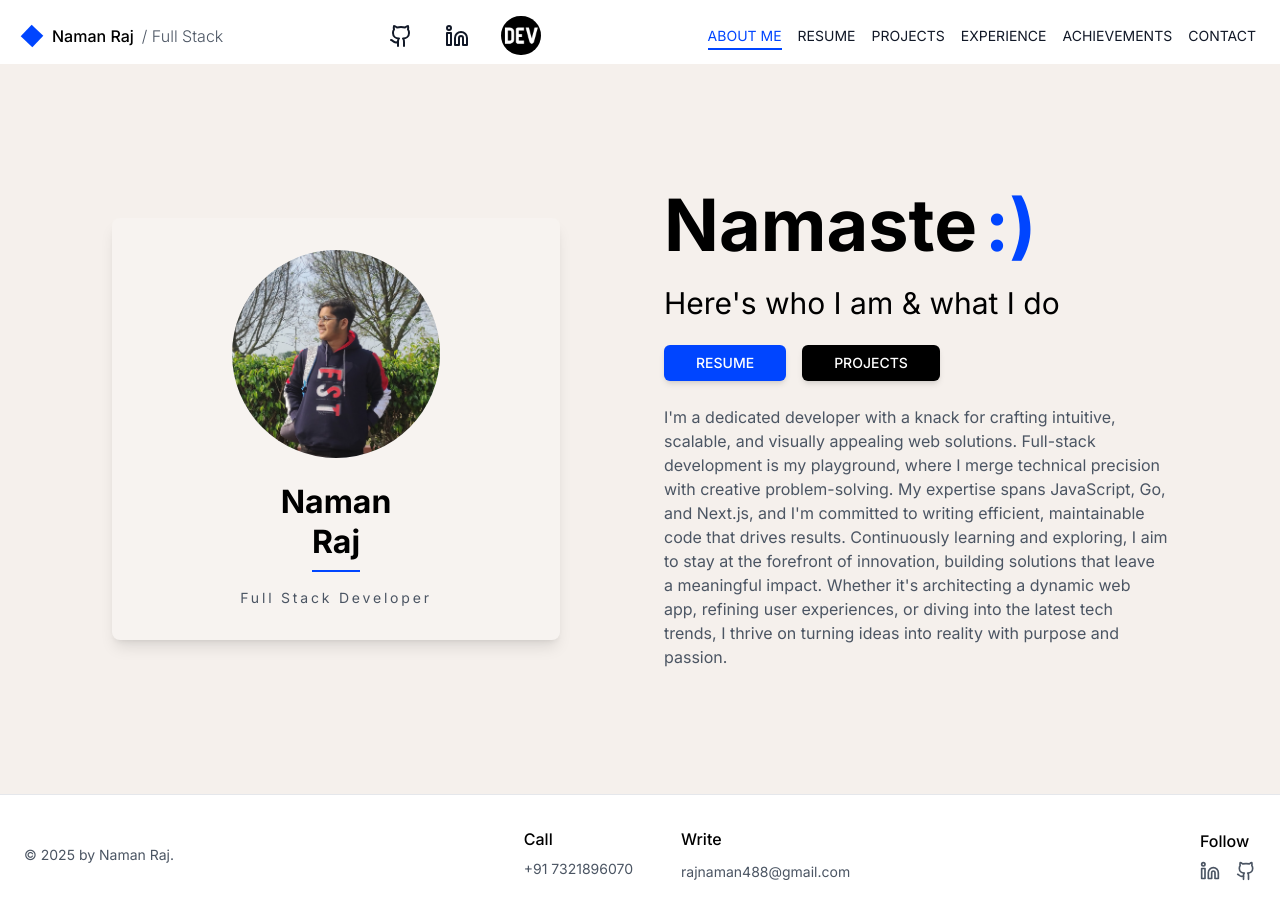
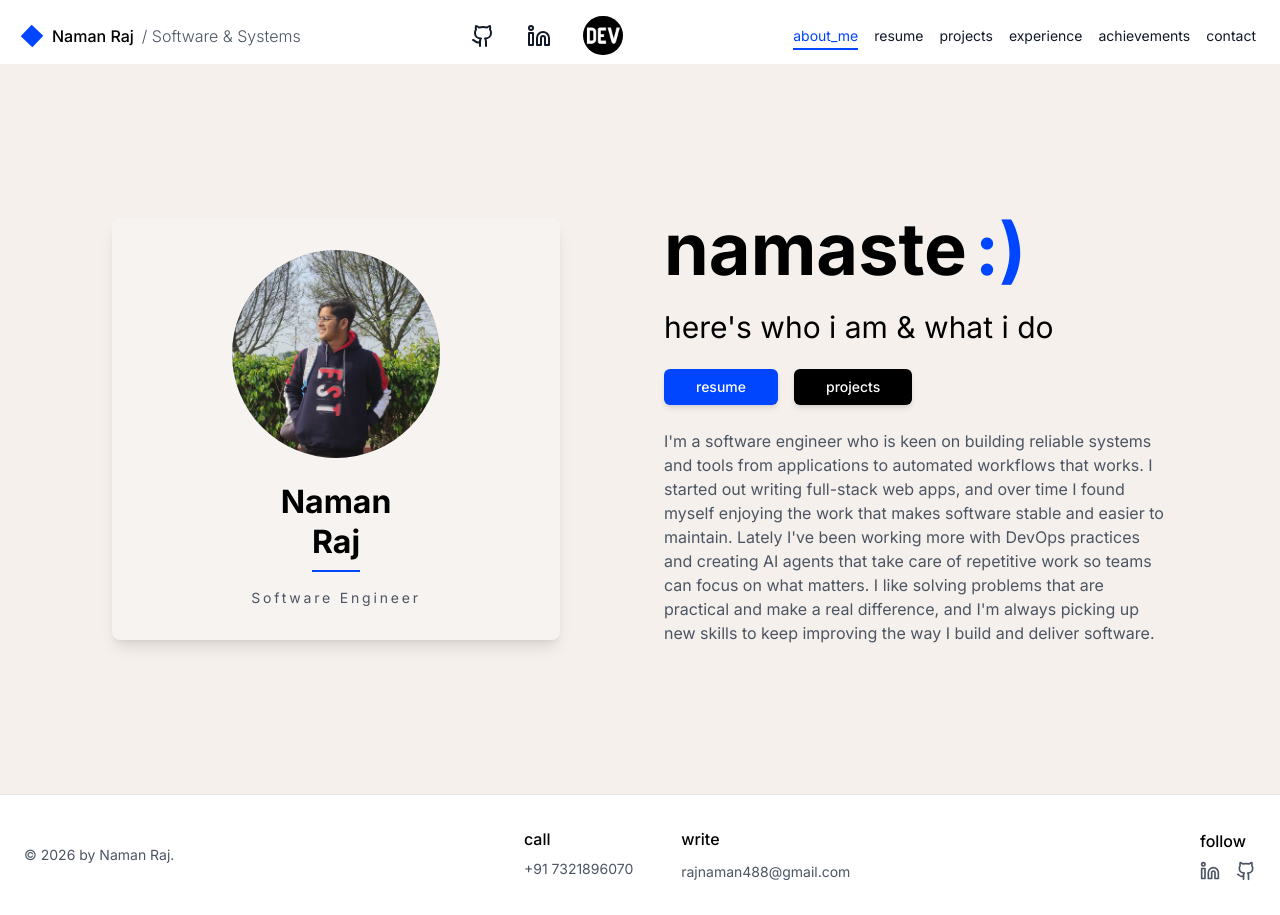
Before and after one commit to Denyme24/my-portfolio, a Next.js app: page / in a window 1280 px wide. Built offline with nearby package versions, Linux system fonts and the light colour scheme.

Commit message:
chore: update text casing
Signed-off-by: Denyme24 <namanraj24@outlook.com>

```diff
--- a/app/achievements/page.tsx
+++ b/app/achievements/page.tsx
@@ -85,7 +85,7 @@ export default function AchievementsPage() {
                 animate={{ rotate: [0, 180, 360] }}
                 transition={{ duration: 4, repeat: Infinity, ease: 'linear' }}
               />
-              <h1 className="text-5xl font-bold">Achievements</h1>
+              <h1 className="text-5xl font-bold">achievements</h1>
             </motion.div>
             <motion.p
               initial={{ opacity: 0 }}
@@ -259,7 +259,7 @@ export default function AchievementsPage() {
               >
                 <Award className="h-6 w-6 text-[#0045FF]" />
                 <span className="font-semibold text-gray-800">
-                  More achievements on the way...
+                  more achievements on the way...
                 </span>
               </motion.div>
             </div>
--- a/app/experience/page.tsx
+++ b/app/experience/page.tsx
@@ -89,7 +89,7 @@ export default function ExperiencePage() {
                 animate={{ rotate: [0, 180, 360] }}
                 transition={{ duration: 4, repeat: Infinity, ease: 'linear' }}
               />
-              <h1 className="text-5xl font-bold">Experience</h1>
+              <h1 className="text-5xl font-bold">experience</h1>
             </motion.div>
             <motion.p
               initial={{ opacity: 0 }}
@@ -181,8 +181,8 @@ export default function ExperiencePage() {
 
                         {/* Achievements */}
                         <div className="space-y-2">
-                          <h3 className="mb-3 text-sm font-semibold uppercase tracking-wide text-gray-500">
-                            Key Contributions
+                          <h3 className="mb-3 text-sm font-semibold tracking-wide text-gray-500">
+                            key contributions
                           </h3>
                           <ul className="space-y-2">
                             {experience.achievements.map((achievement, idx) => (
@@ -221,7 +221,7 @@ export default function ExperiencePage() {
           >
             <div className="inline-block rounded-full bg-white px-8 py-4 shadow-lg">
               <p className="font-semibold text-gray-800">
-                Always open to new opportunities and collaborations
+                always open to new opportunities and collaborations
               </p>
             </div>
           </motion.div>
--- a/app/projects/page.tsx
+++ b/app/projects/page.tsx
@@ -88,7 +88,7 @@ export default function ProjectsPage() {
                 animate={{ rotate: [0, 180, 360] }}
                 transition={{ duration: 4, repeat: Infinity, ease: 'linear' }}
               />
-              Projects
+              projects
             </motion.h1>
             <motion.p
               initial={{ opacity: 0 }}
--- a/components/card.tsx
+++ b/components/card.tsx
@@ -62,7 +62,7 @@ export default function ProfileCard() {
           animate={{ opacity: 1 }}
           transition={{ delay: 0.7, duration: 0.5 }}
         >
-          Full Stack Developer
+          Software Engineer
         </motion.p>
       </div>
     </motion.div>
--- a/components/footer.tsx
+++ b/components/footer.tsx
@@ -25,7 +25,7 @@ export default function Footer() {
           viewport={{ once: true }}
           transition={{ duration: 0.5 }}
         >
-          <p>© 2025 by Naman Raj.</p>
+          <p>© 2026 by Naman Raj.</p>
         </motion.div>
 
         {/* Contact Section */}
@@ -36,7 +36,7 @@ export default function Footer() {
             viewport={{ once: true }}
             transition={{ duration: 0.5, delay: 0.1 }}
           >
-            <h3 className="mb-2 font-medium">Call</h3>
+            <h3 className="mb-2 font-medium">call</h3>
             <motion.p
               className="text-sm text-gray-600"
               whileHover={{ color: '#0045FF', x: 2 }}
@@ -52,7 +52,7 @@ export default function Footer() {
             viewport={{ once: true }}
             transition={{ duration: 0.5, delay: 0.2 }}
           >
-            <h3 className="mb-2 font-medium">Write</h3>
+            <h3 className="mb-2 font-medium">write</h3>
             <Link
               href="mailto:rajnaman488@gmail.com"
               className="text-sm text-gray-600 transition-colors hover:text-[#0045FF]"
@@ -71,7 +71,7 @@ export default function Footer() {
           viewport={{ once: true }}
           transition={{ duration: 0.5, delay: 0.3 }}
         >
-          <h3 className="mb-2 font-medium">Follow</h3>
+          <h3 className="mb-2 font-medium">follow</h3>
           <div className="flex gap-4">
             {socialLinks.map((social) => (
               <motion.div
--- a/components/header.tsx
+++ b/components/header.tsx
@@ -12,12 +12,12 @@ export default function Navbar() {
   const [isMenuOpen, setIsMenuOpen] = useState(false);
 
   const navigation = [
-    { name: 'ABOUT ME', href: '/' },
-    { name: 'RESUME', href: '/naman_resume.pdf' },
-    { name: 'PROJECTS', href: '/projects' },
-    { name: 'EXPERIENCE', href: '/experience' },
-    { name: 'ACHIEVEMENTS', href: '/achievements' },
-    { name: 'CONTACT', href: '/contact' },
+    { name: 'about_me', href: '/' },
+    { name: 'resume', href: '/naman_resume.pdf' },
+    { name: 'projects', href: '/projects' },
+    { name: 'experience', href: '/experience' },
+    { name: 'achievements', href: '/achievements' },
+    { name: 'contact', href: '/contact' },
   ];
 
   const pathname = usePathname();
@@ -46,7 +46,7 @@ export default function Navbar() {
           >
             <span className="whitespace-nowrap font-medium">Naman Raj</span>
             <span className="hidden font-light text-gray-600 sm:inline">
-              / Full Stack
+              / Software & Systems
             </span>
           </Link>
         </motion.div>
--- a/components/hero.tsx
+++ b/components/hero.tsx
@@ -26,7 +26,7 @@ export default function Hero() {
             className="xs:text-5xl relative text-4xl font-bold sm:text-7xl"
           >
             <span className="whitespace-nowrap">
-              Namaste
+              namaste
               <motion.span
                 initial={{ rotate: 0 }}
                 animate={{ rotate: [0, 20, 0, 20, 0] }}
@@ -49,7 +49,7 @@ export default function Hero() {
             transition={{ duration: 0.7, delay: 0.3 }}
             className="text-3xl"
           >
-            Here&apos;s who I am & what I do
+            here&apos;s who i am & what i do
           </motion.h2>
 
           <motion.div
@@ -60,7 +60,7 @@ export default function Hero() {
           >
             <Link href={'/naman_resume.pdf'}>
               <Button className="bg-[#0045FF] px-8 text-white shadow-md transition-all duration-300 hover:scale-105 hover:bg-[#0045FF]/90 hover:shadow-lg hover:shadow-blue-200">
-                RESUME
+                resume
               </Button>
             </Link>
             <Link href={'/projects'}>
@@ -68,7 +68,7 @@ export default function Hero() {
                 variant="outline"
                 className="group relative overflow-hidden border-0 bg-black px-8 text-white shadow-md hover:shadow-lg"
               >
-                <span className="relative z-10">PROJECTS</span>
+                <span className="relative z-10">projects</span>
                 <span className="absolute inset-0 origin-left scale-x-0 transform bg-[#0045FF] transition-transform duration-300 group-hover:scale-x-100"></span>
               </Button>
             </Link>
@@ -80,17 +80,15 @@ export default function Hero() {
             transition={{ duration: 1, delay: 0.9 }}
             className="max-w-lg text-gray-600"
           >
-            I&apos;m a dedicated developer with a knack for crafting intuitive,
-            scalable, and visually appealing web solutions. Full-stack
-            development is my playground, where I merge technical precision with
-            creative problem-solving. My expertise spans JavaScript, Go, and
-            Next.js, and I&apos;m committed to writing efficient, maintainable
-            code that drives results. Continuously learning and exploring, I aim
-            to stay at the forefront of innovation, building solutions that
-            leave a meaningful impact. Whether it&apos;s architecting a dynamic
-            web app, refining user experiences, or diving into the latest tech
-            trends, I thrive on turning ideas into reality with purpose and
-            passion.
+            I&apos;m a software engineer who is keen on building reliable
+            systems and tools from applications to automated workflows that
+            works. I started out writing full-stack web apps, and over time I
+            found myself enjoying the work that makes software stable and easier
+            to maintain. Lately I&apos;ve been working more with DevOps
+            practices and creating AI agents that take care of repetitive work
+            so teams can focus on what matters. I like solving problems that are
+            practical and make a real difference, and I&apos;m always picking up
+            new skills to keep improving the way I build and deliver software.
           </motion.p>
         </div>
       </div>
--- a/components/project-card.tsx
+++ b/components/project-card.tsx
@@ -30,8 +30,8 @@ export default function ProjectCard({
       whileInView={{ opacity: 1, y: 0 }}
       viewport={{ once: true, margin: '-100px' }}
       transition={{ duration: 0.6 }}
+      className="group"
     >
-      <Link href={href} className="group block">
       <motion.div
         className="grid bg-white shadow-lg transition-all duration-300 md:grid-cols-2"
         whileHover={{
@@ -43,6 +43,7 @@ export default function ProjectCard({
         {/* Content */}
         <div className="p-8 md:p-12">
           <div className="mb-6 border-l-4 border-[#0045FF] pl-4">
+            <Link href={href} className="inline-block">
               <motion.h3
                 className="mb-2 text-2xl font-bold"
                 initial={{ opacity: 0.8 }}
@@ -51,6 +52,7 @@ export default function ProjectCard({
               >
                 {title}
               </motion.h3>
+            </Link>
             <p className="text-gray-600">{role}</p>
           </div>
           <p className="leading-relaxed text-gray-600">{description}</p>
@@ -61,7 +63,7 @@ export default function ProjectCard({
                 whileTap={{ scale: 0.95 }}
               >
                 <Button className="bg-[#0045FF] px-8 text-white shadow-md transition-all duration-200 hover:bg-[#0045FF]/90 hover:shadow-lg">
-                    CODE
+                  code
                 </Button>
               </motion.div>
             </Link>
@@ -74,7 +76,7 @@ export default function ProjectCard({
                   variant="outline"
                   className="relative overflow-hidden border-0 bg-black px-8 text-white"
                 >
-                    <span className="relative z-10">DEMO</span>
+                  <span className="relative z-10">demo</span>
                   <span className="absolute inset-0 origin-left scale-x-0 transform bg-[#0045FF] transition-transform duration-300 group-hover:scale-x-100"></span>
                 </Button>
               </motion.div>
@@ -82,12 +84,15 @@ export default function ProjectCard({
           </div>
         </div>
 
-          {/* Image - Restored hover effect */}
-          <div className="relative h-64 overflow-hidden bg-gray-100 md:h-full">
+        {/* Image - clickable link to project */}
+        <Link
+          href={href}
+          className="relative block h-64 overflow-hidden bg-gray-100 md:h-full"
+        >
           <motion.div
             whileHover={{ scale: 1.05 }}
             transition={{ duration: 0.5 }}
-              className="h-full w-full"
+            className="relative h-full w-full"
           >
             <Image
               src={image}
@@ -96,9 +101,8 @@ export default function ProjectCard({
               className="object-cover transition-all duration-500"
             />
           </motion.div>
-          </div>
+        </Link>
       </motion.div>
-      </Link>
     </motion.div>
   );
 }
```
Also changed, not shown: app/contact/page.tsx (+7 -7 lines). Lines whose indentation alone changed are shown as unchanged.
